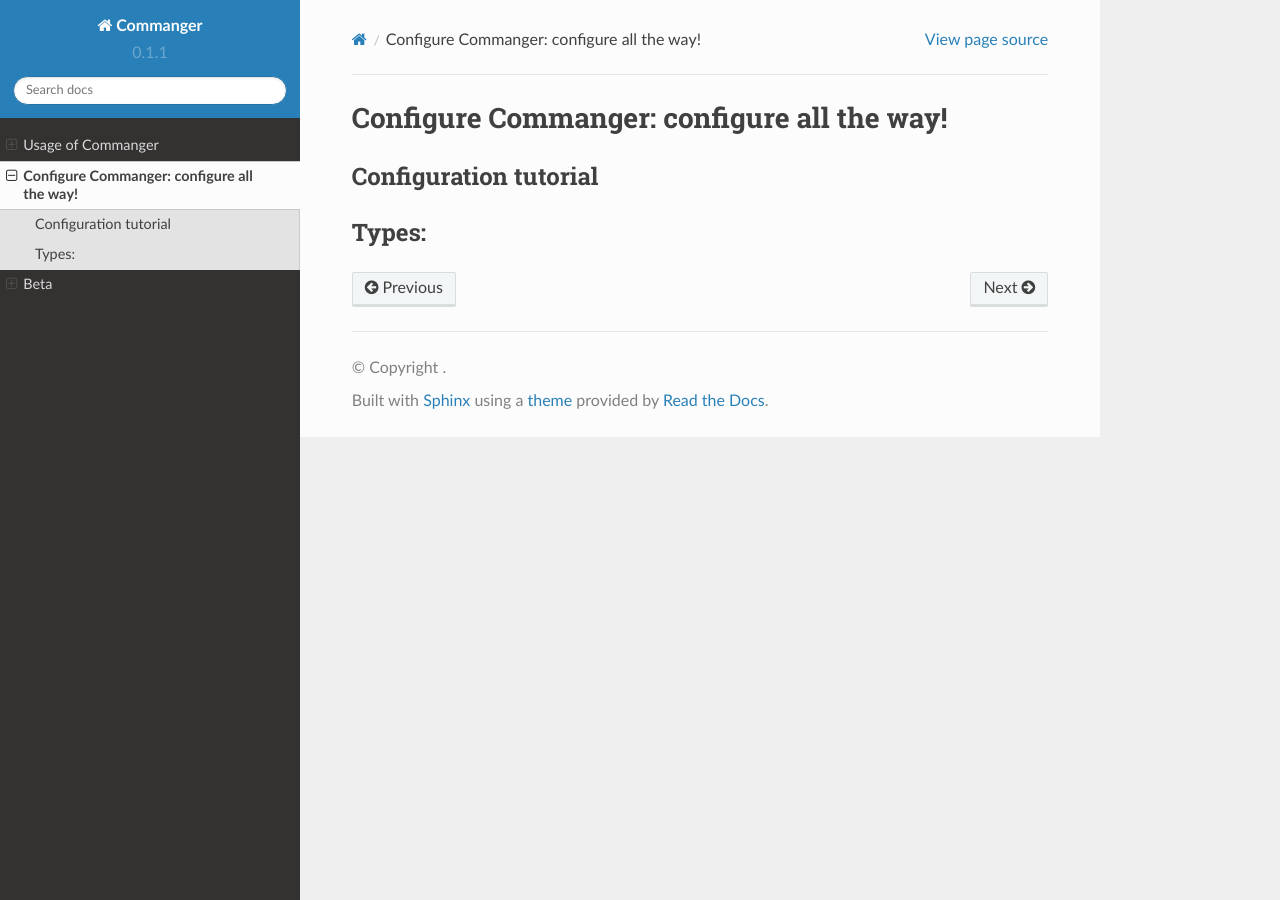
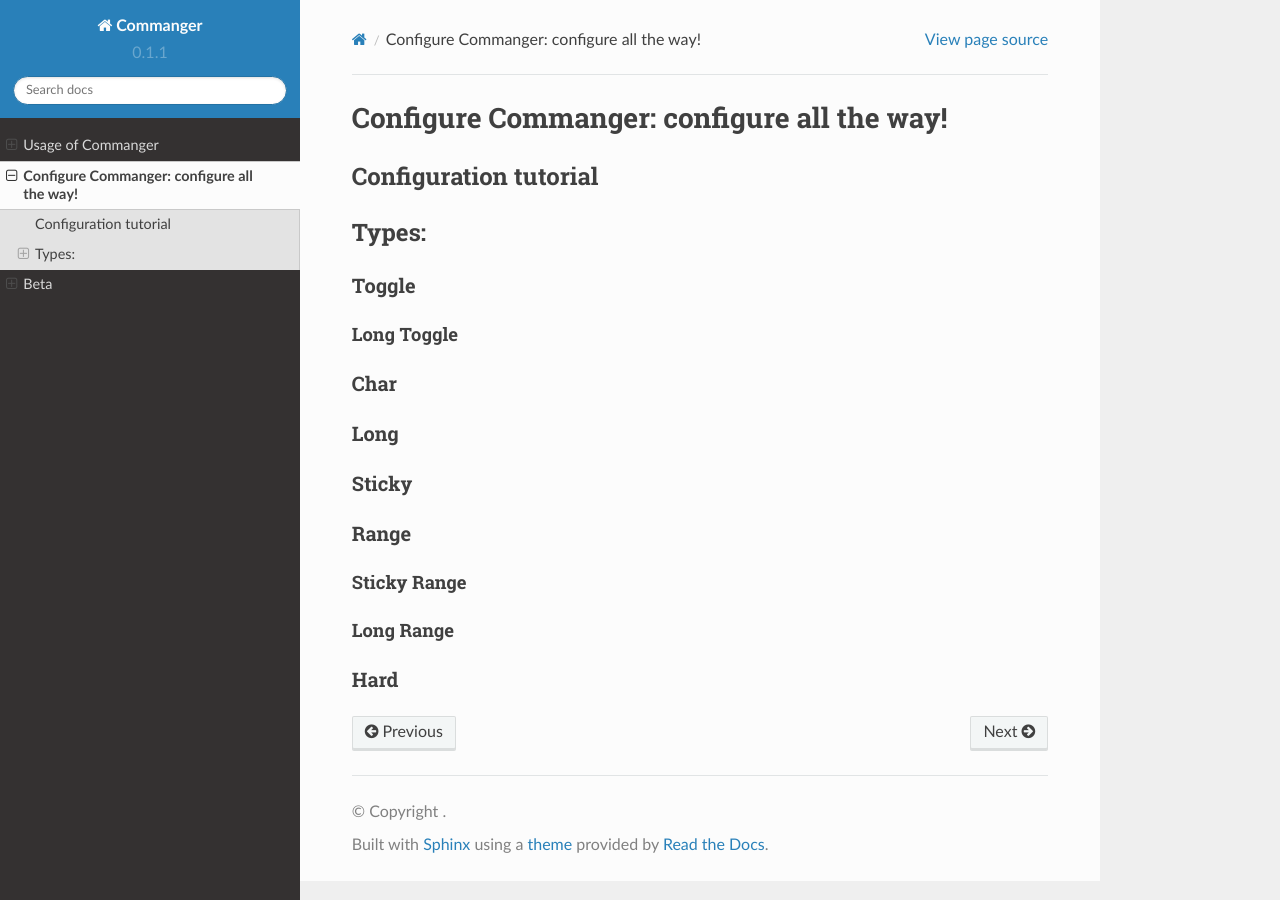
Before and after one commit to thatrandomperson5/commanger-docs, a Sphinx documentation site: the page built from docs/source/configure.rst, in a window 1280 px wide. Built offline with Sphinx 7.4.7 and the Read the Docs theme 2.0.0, drawn with Linux system fonts in a browser that asks for light colours.

Commit message:
Update configure.rst

```diff
--- a/docs/source/configure.rst
+++ b/docs/source/configure.rst
@@ -9,3 +9,30 @@
 *****
 Types:
 *****
+
+Toggle
+======
+
+Long Toggle
+^^^^^^
+
+Char
+======
+
+Long
+=====
+
+Sticky
+=====
+
+Range
+=====
+
+Sticky Range
+^^^^^
+
+Long Range
+^^^^^
+
+Hard
+=====
```
